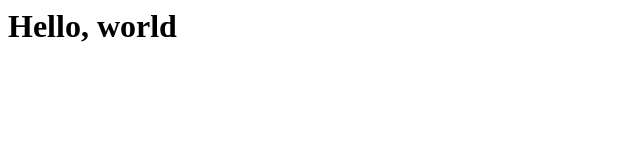
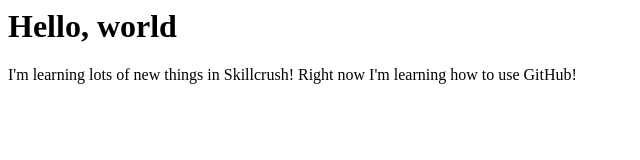
Before and after one commit to rjm1998/github.io, a plain HTML site: page index.html in a window 1280 px wide. Shown: the whole page, without its empty margins (0-640 px from the left). Drawn offline with Linux system fonts and the light colour scheme.

Commit message:
Update index.html

```diff
--- a/index.html
+++ b/index.html
@@ -1 +1,2 @@
 <h1> Hello, world </h1>
+<p>I'm learning lots of new things in Skillcrush! Right now I'm learning how to use GitHub! </p>
```
